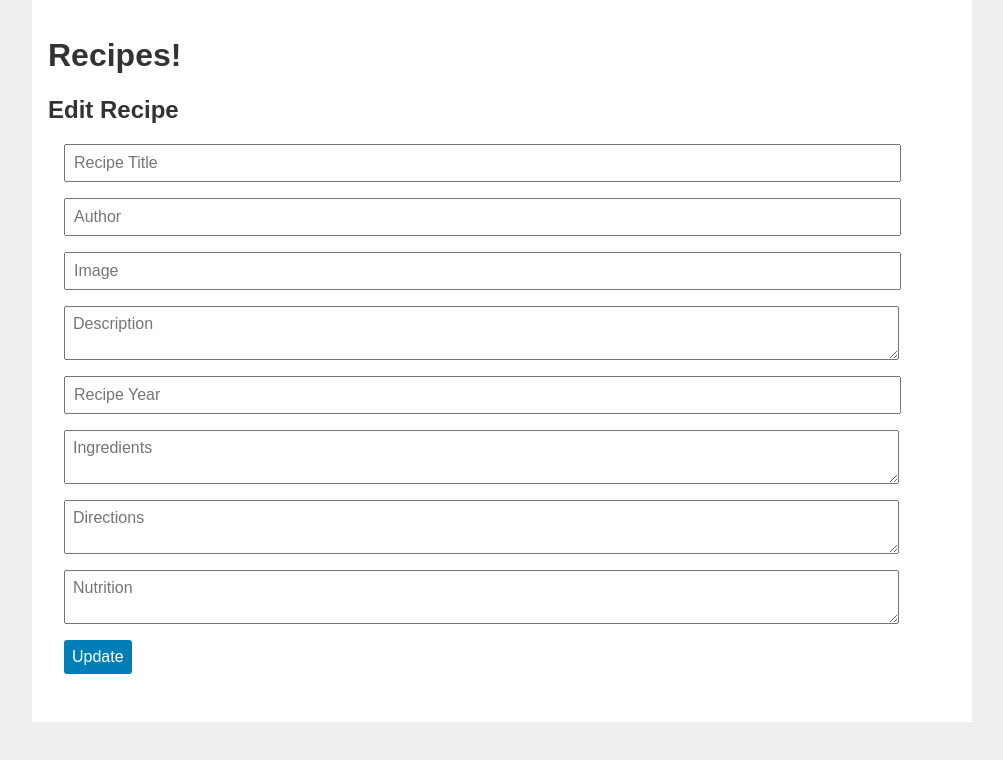
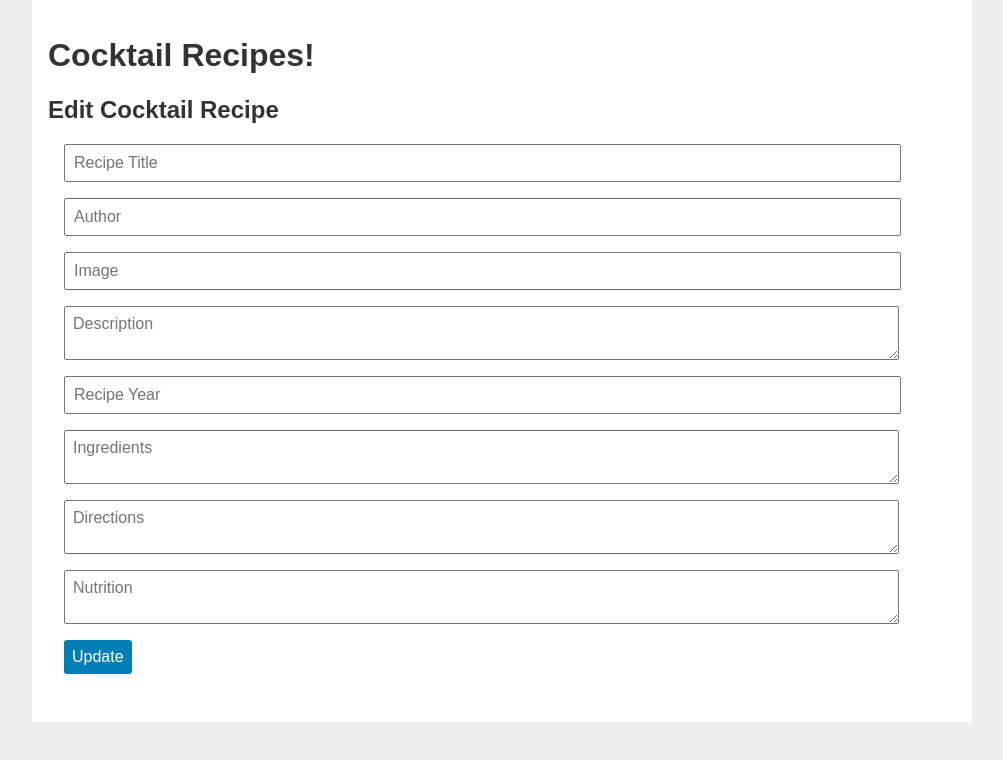
Before and after one commit to rossellinies/front-end-intermediate-final, a website: page public/detail.html in a window 1280 px wide. Shown: the whole page, without its empty margins (138-1141 px from the left). Drawn offline with Linux system fonts and the light colour scheme; no server answers.

Commit message:
heroku string

```diff
--- a/package.json
+++ b/package.json
@@ -5,7 +5,8 @@
   "main": "server.js",
   "scripts": {
     "start": "NODE_ENV=production node server.js",
-    "dev": "NODE_ENV=development nodemon server.js"
+    "dev": "NODE_ENV=development nodemon server.js",
+    "heroku-postbuild": "NPM_CONFIG_PRODUCTION=false npm install --prefix client && npm run build --prefix client"
   },
   "repository": {
     "type": "git",
@@ -19,10 +20,11 @@
   },
   "homepage": "https://github.com/DannyBoyNYC/ExpressJS#readme",
   "dependencies": {
+    "build": "^0.1.4",
     "dotenv": "^10.0.0",
     "express": "^4.17.1",
     "express-fileupload": "^1.2.1",
-    "mongoose": "^6.0.15"
+    "mongoose": "^6.1.0"
   },
   "devDependencies": {
     "nodemon": "^2.0.15"
--- a/public/detail.html
+++ b/public/detail.html
@@ -5,13 +5,13 @@
     <meta name="viewport" content="width=device-width, initial-scale=1.0" />
     <meta http-equiv="X-UA-Compatible" content="ie=edge" />
     <link rel="stylesheet" href="css/styles.css" />
-    <title>Recipes!</title>
+    <title>Cocktail Recipes!</title>
   </head>
   <body>
     <div id="root">
-      <h1>Recipes!</h1>
+      <h1>Cocktail Recipes!</h1>
 
-      <h2>Edit Recipe</h2>
+      <h2>Edit Cocktail Recipe</h2>
       <form id="editForm">
         <input type="text" placeholder="Recipe Title" name="title" />
         <input type="text" placeholder="Author" name="author" />
```
Also changed, not shown: public/index.html (+2 -2 lines), server.js (+8 -8 lines), 1 other file.
